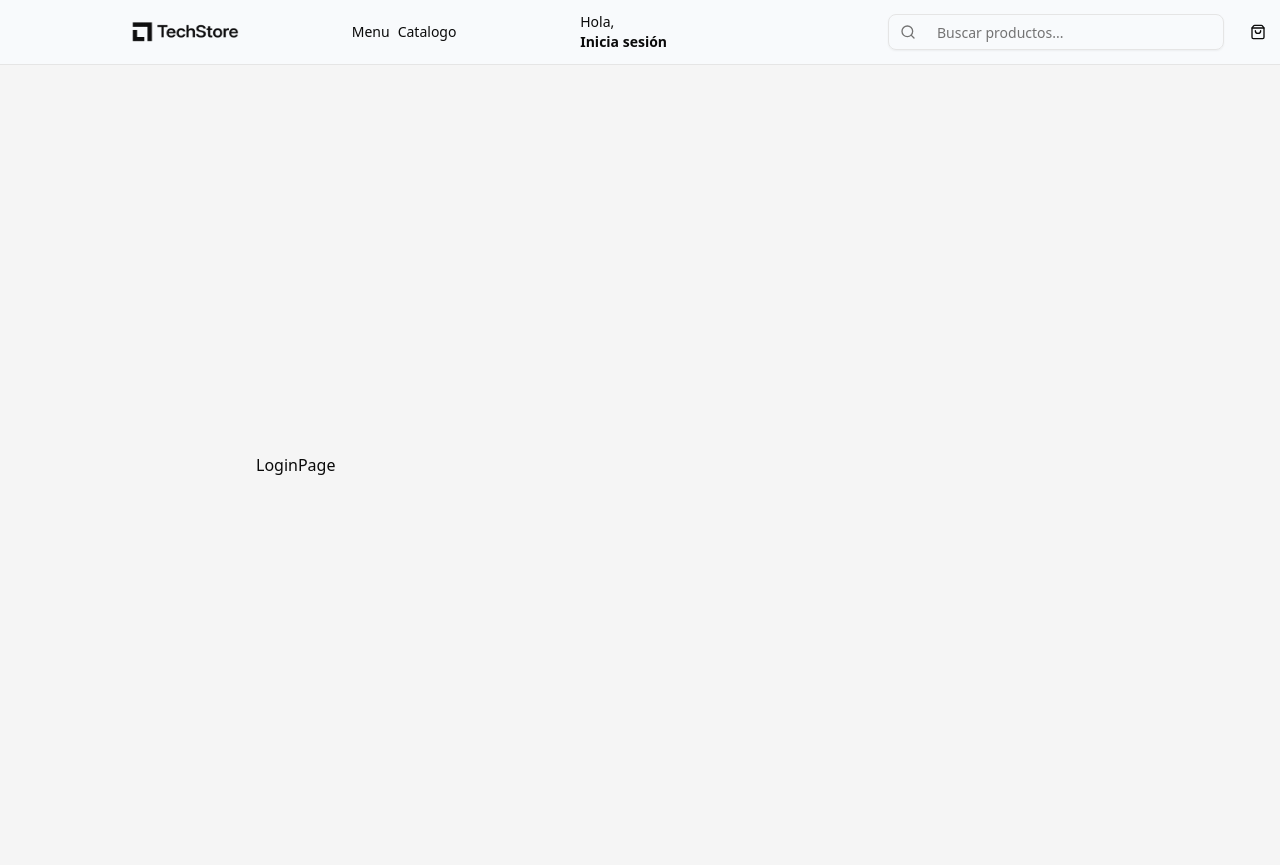
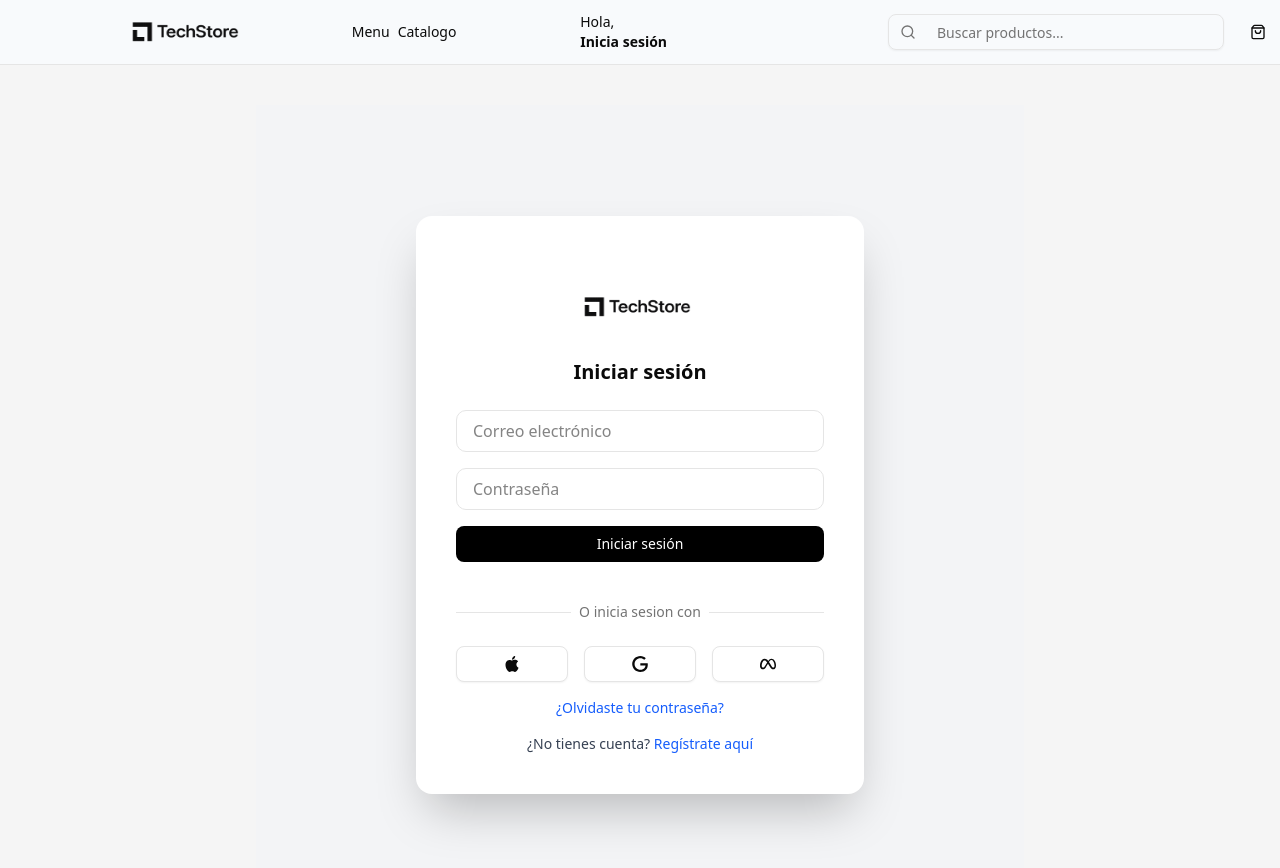
Before and after one commit to Carolina-Gtz/TechStore-Frontend, a React (Vite) app: page /auth/login in a window 1280 px wide. Shown: the top 868 px of the page. Built offline with nearby package versions, Linux system fonts and the light colour scheme.

Commit message:
feat: Diseño de la página de Login - Formulario de autenticación - Estilos base y validaciones iniciales

```diff
--- a/src/auth/pages/login/LoginPage.tsx
+++ b/src/auth/pages/login/LoginPage.tsx
@@ -1,6 +1,119 @@
+import { CustomLogo } from "@/components/custom/customLogo";
+import { Button } from "@/components/ui/button";
+import { Link } from "react-router";
 
-export const LoginPage = () => {
+export function LoginPage() {
     return (
-        <div>LoginPage</div>
-    )
+
+        <div className="min-h-screen flex items-center justify-center bg-gray-100 p-4">
+            <div className="bg-white rounded-2xl shadow-2xl p-10 w-full max-w-md mx-auto">
+                {/* <div
+                // className="fixed inset-0 bg-black/50 backdrop-blur-sm flex items-center justify-center z-50"
+                >
+                    <div
+                        className="bg-white rounded-2xl shadow-2xl p-10  w-full max-w-md mx-auto"
+                    > */}
+
+                {/* Logo */}
+                <CustomLogo />
+
+                {/* Título */}
+                <h2
+                    className="text-xl font-bold text-center mb-6"
+                >
+                    Iniciar sesión
+                </h2>
+
+                {/* Formulario */}
+                <form
+                    className="space-y-4 "
+                >
+                    <input
+                        type="email"
+                        placeholder="Correo electrónico"
+                        className="w-full border rounded-lg px-4 py-2 focus:ring-2 focus:ring-black outline-none"
+                        required
+                    />
+
+                    <input
+                        id="password"
+                        type="password"
+                        placeholder="Contraseña"
+                        className="w-full border rounded-lg px-4 py-2 focus:ring-2 focus:ring-black outline-none"
+                        required
+                    />
+
+                    <Button
+                        className="w-full bg-black hover:bg-gray-800 text-white"
+                    >
+                        Iniciar sesión
+                    </Button>
+
+
+                    {/* Separador */}
+                    <div
+                        className="relative text-center text-sm my-6 after:absolute after:inset-0 after:top-1/2 after:z-0 after:flex after:items-center after:border-t after:border-border"
+                    >
+                        <span className="relative z-10 bg-white px-2 text-muted-foreground">O inicia sesion con</span>
+                    </div>
+
+                    {/* Social */}
+                    {/* <div
+                        className="grid grid-cols-3 gap-4 mb-4"
+                    >
+                        <Button variant="outline">Apple</Button>
+                        <Button variant="outline">Google</Button>
+                        <Button variant="outline">Meta</Button>
+                    </div> */}
+
+                    <div className="grid grid-cols-3 gap-4">
+                        <Button variant="outline" className="w-full">
+                            <svg xmlns="http:www.w3.org/2000/svg" viewBox="0 0 24 24">
+                                <path
+                                    d="M12.152 6.896c-.948 0-2.415-1.078-3.96-1.04-2.04.027-3.91 1.183-4.961 3.014-2.117 3.675-.546 9.103 1.519 12.09 1.013 1.454 2.208 3.09 3.792 3.039 1.52-.065 2.09-.987 3.935-.987 1.831 0 2.35.987 3.96.948 1.637-.026 2.676-1.48 3.676-2.948 1.156-1.688 1.636-3.325 1.662-3.415-.039-.013-3.182-1.221-3.22-4.857-.026-3.04 2.48-4.494 2.597-4.559-1.429-2.09-3.623-2.324-4.39-2.376-2-.156-3.675 1.09-4.61 1.09zM15.53 3.83c.843-1.012 1.4-2.427 1.245-3.83-1.207.052-2.662.805-3.532 1.818-.78.896-1.454 2.338-1.273 3.714 1.338.104 2.715-.688 3.559-1.701"
+                                    fill="currentColor"
+                                />
+                            </svg>
+                            <span className="sr-only">Login with Apple</span>
+                        </Button>
+                        <Button variant="outline" className="w-full">
+                            <svg xmlns="http:www.w3.org/2000/svg" viewBox="0 0 24 24">
+                                <path
+                                    d="M12.48 10.92v3.28h7.84c-.24 1.84-.853 3.187-1.787 4.133-1.147 1.147-2.933 2.4-6.053 2.4-4.827 0-8.6-3.893-8.6-8.72s3.773-8.72 8.6-8.72c2.6 0 4.507 1.027 5.907 2.347l2.307-2.307C18.747 1.44 16.133 0 12.48 0 5.867 0 .307 5.387.307 12s5.56 12 12.173 12c3.573 0 6.267-1.173 8.373-3.36 2.16-2.16 2.84-5.213 2.84-7.667 0-.76-.053-1.467-.173-2.053H12.48z"
+                                    fill="currentColor"
+                                />
+                            </svg>
+                            <span className="sr-only">Login with Google</span>
+                        </Button>
+                        <Button variant="outline" className="w-full">
+                            <svg xmlns="http:www.w3.org/2000/svg" viewBox="0 0 24 24">
+                                <path
+                                    d="M6.915 4.03c-1.968 0-3.683 1.28-4.871 3.113C.704 9.208 0 11.883 0 14.449c0 .706.07 1.369.21 1.973a6.624 6.624 0 0 0 .265.86 5.297 5.297 0 0 0 .371.761c.696 1.159 1.818 1.927 3.593 1.927 1.497 0 2.633-.671 3.965-2.444.76-1.012 1.144-1.626 2.663-4.32l.756-1.339.186-.325c.061.1.121.196.183.3l2.152 3.595c.724 1.21 1.665 2.556 2.47 3.314 1.046.987 1.992 1.22 3.06 1.22 1.075 0 1.876-.355 2.455-.843a3.743 3.743 0 0 0 .81-.973c.542-.939.861-2.127.861-3.745 0-2.72-.681-5.357-2.084-7.45-1.282-1.912-2.957-2.93-4.716-2.93-1.047 0-2.088.467-3.053 1.308-.652.57-1.257 1.29-1.82 2.05-.69-.875-1.335-1.547-1.958-2.056-1.182-.966-2.315-1.303-3.454-1.303zm10.16 2.053c1.147 0 2.188.758 2.992 1.999 1.132 1.748 1.647 4.195 1.647 6.4 0 1.548-.368 2.9-1.839 2.9-.58 0-1.027-.23-1.664-1.004-.496-.601-1.343-1.878-2.832-4.358l-.617-1.028a44.908 44.908 0 0 0-1.255-1.98c.07-.109.141-.224.211-.327 1.12-1.667 2.118-2.602 3.358-2.602zm-10.201.553c1.265 0 2.058.791 2.675 1.446.307.327.737.871 1.234 1.579l-1.02 1.566c-.757 1.163-1.882 3.017-2.837 4.338-1.191 1.649-1.81 1.817-2.486 1.817-.524 0-1.038-.237-1.383-.794-.263-.426-.464-1.13-.464-2.046 0-2.221.63-4.535 1.66-6.088.454-.687.964-1.226 1.533-1.533a2.264 2.264 0 0 1 1.088-.285z"
+                                    fill="currentColor"
+                                />
+                            </svg>
+                            <span className="sr-only">Login with Meta</span>
+                        </Button>
+                    </div>
+
+                    {/* Links */}
+                    <p className="text-center text-sm mt-3">
+                        <Link to="/admin" className="text-blue-600 hover:underline">
+                            ¿Olvidaste tu contraseña?
+                        </Link>
+                    </p>
+
+                    <p className="text-center mt-3 text-sm text-gray-700">
+                        ¿No tienes cuenta?{" "}
+                        <Link to="/auth/register" className="text-blue-600 hover:underline">
+                            Regístrate aquí
+                        </Link>
+                    </p>
+
+                </form>
+            </div>
+
+        </div>
+
+    );
 }
```
